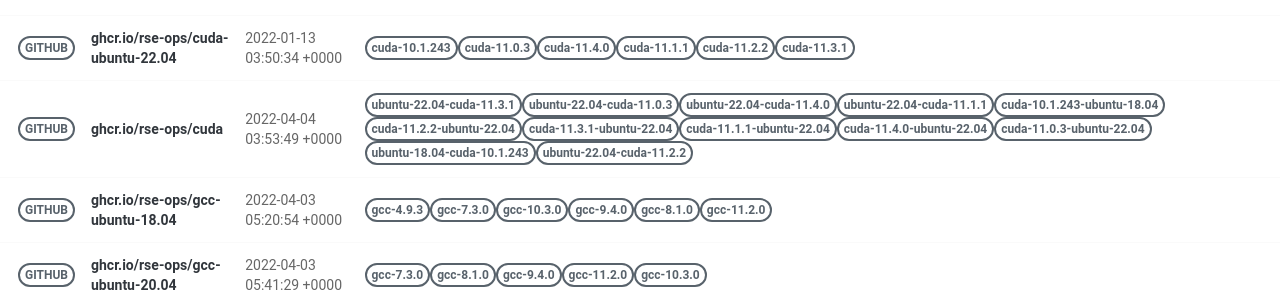
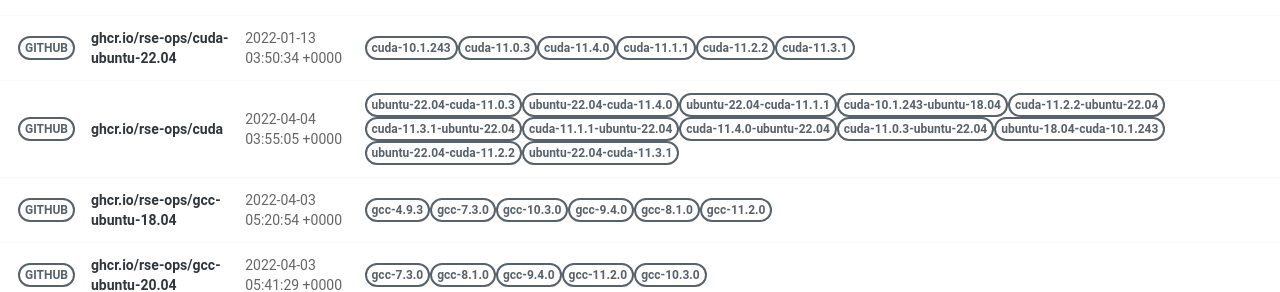
Before and after one commit to rse-ops/docker-images, a Jekyll site: the page built from pages/index.md, in a window 1280 px wide. Shown: the part 414-706 px from the top of the page. Built offline with Jekyll 4.4.1, drawn with Linux system fonts in a browser that asks for light colours; nearby versions of some CDN libraries; part of the change alters nothing that is shown.

Commit message:
Automated push to update library 2022-04-04

```diff
--- a/_library/ghcr.io-rse-ops-cuda.md
+++ b/_library/ghcr.io-rse-ops-cuda.md
@@ -1,14 +1,11 @@
 ---
 layout: container
 name: ghcr.io/rse-ops/cuda
-updated_at: 2022-04-04 03:53:49.959491
+updated_at: 2022-04-04 03:55:05.976426
 
 
 container_url: https://github.com/orgs/rse-ops/packages/container/package/cuda
 versions:
- - tag: ubuntu-22.04-cuda-11.3.1
-   dockerfile: https://github.com/rse-ops/docker-images/blob/main/ubuntu/cuda/Dockerfile
-   manifest: https://crane.ggcr.dev/manifest/ghcr.io/rse-ops/cuda:ubuntu-22.04-cuda-11.3.1
  - tag: ubuntu-22.04-cuda-11.0.3
    dockerfile: https://github.com/rse-ops/docker-images/blob/main/ubuntu/cuda/Dockerfile
    manifest: https://crane.ggcr.dev/manifest/ghcr.io/rse-ops/cuda:ubuntu-22.04-cuda-11.0.3
@@ -42,5 +39,8 @@ versions:
  - tag: ubuntu-22.04-cuda-11.2.2
    dockerfile: https://github.com/rse-ops/docker-images/blob/main/ubuntu/cuda/Dockerfile
    manifest: https://crane.ggcr.dev/manifest/ghcr.io/rse-ops/cuda:ubuntu-22.04-cuda-11.2.2
+ - tag: ubuntu-22.04-cuda-11.3.1
+   dockerfile: https://github.com/rse-ops/docker-images/blob/main/ubuntu/cuda/Dockerfile
+   manifest: https://crane.ggcr.dev/manifest/ghcr.io/rse-ops/cuda:ubuntu-22.04-cuda-11.3.1
 
 ---
```
